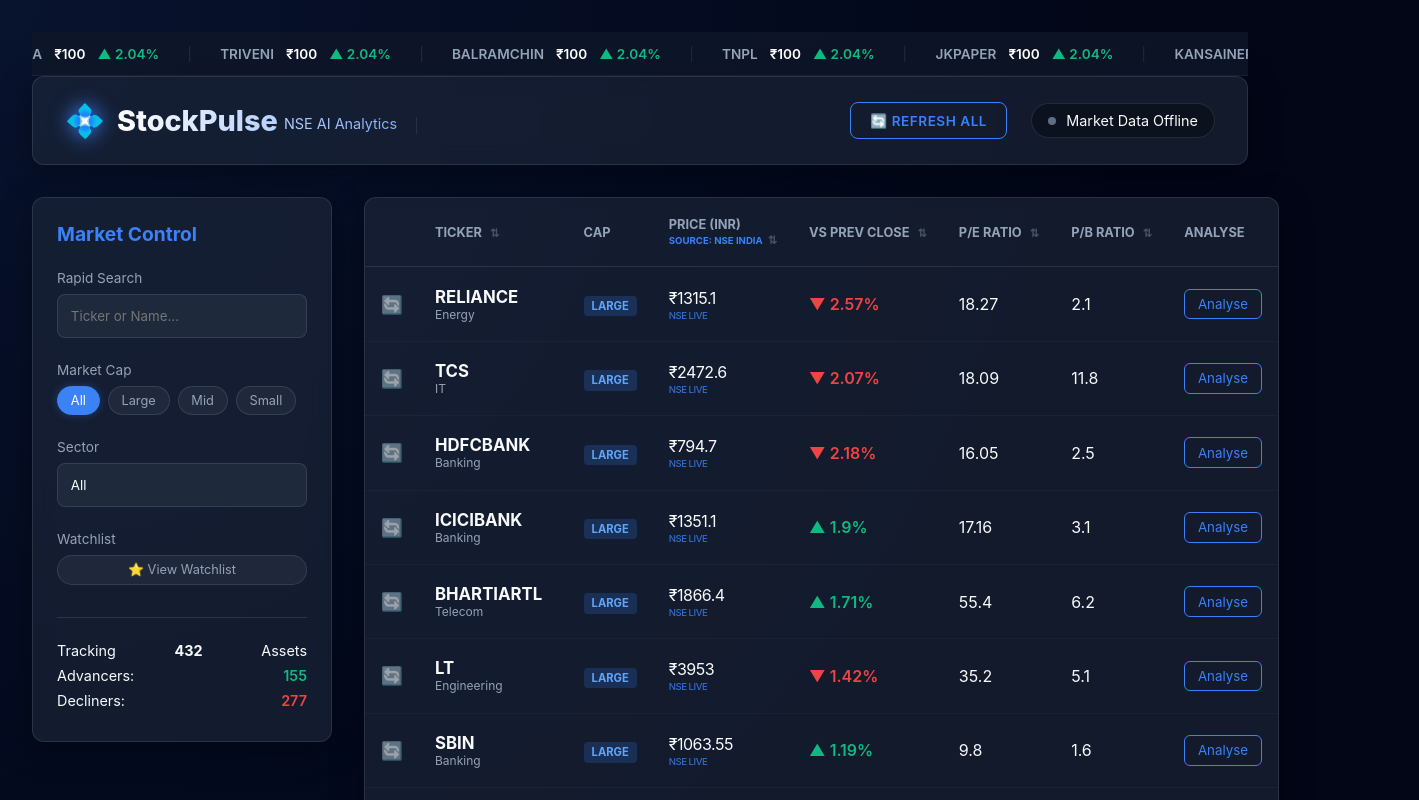
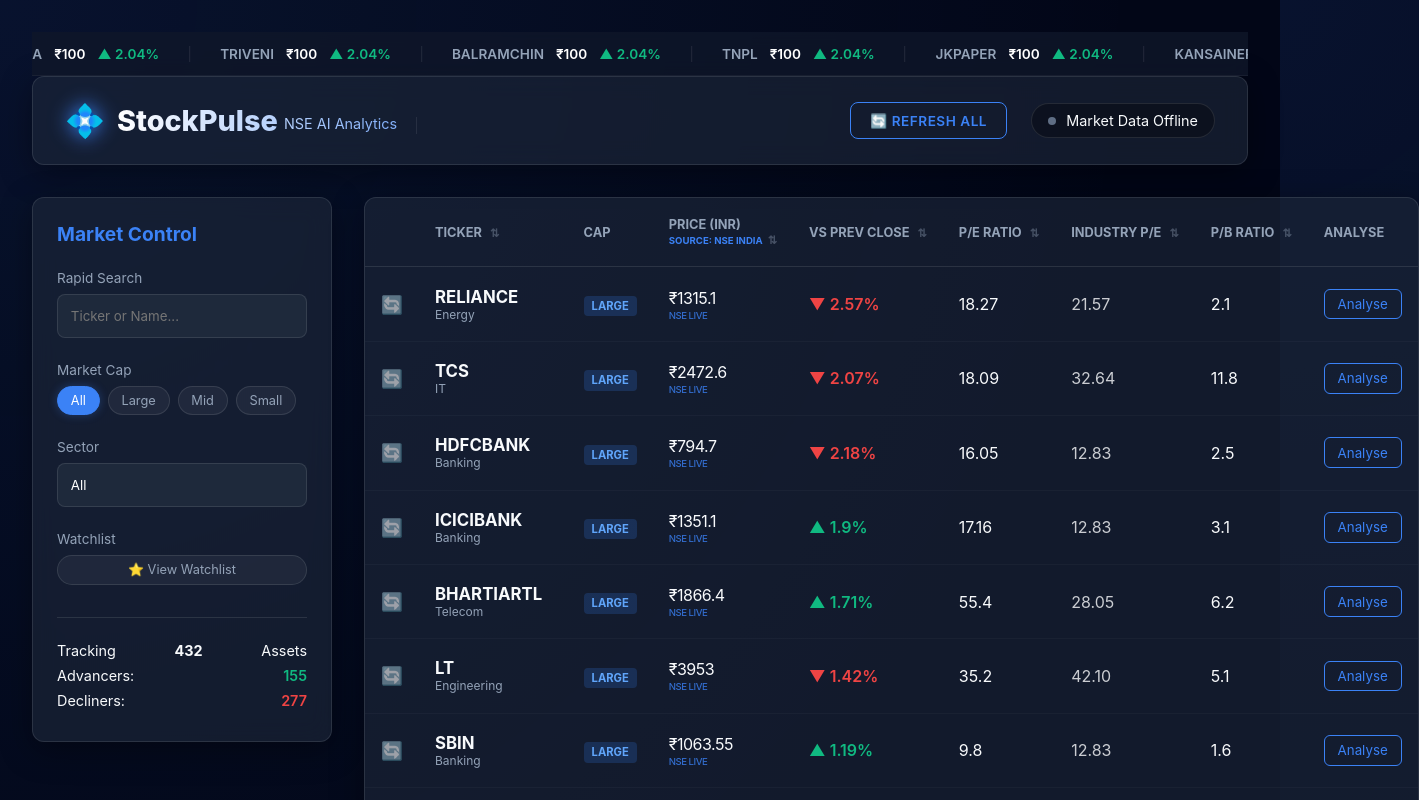
Before and after one commit to ShakyaPankaj1995/My-Screener-Site-, a React (Vite) app: page / in a window 1280 px wide. Shown: the top 800 px of the page, 1419 px wide, since content can reach past the window. Built offline with nearby package versions, Linux system fonts and the light colour scheme.

Commit message:
Feat: Dynamically calculate and display Industry P/E column in main dashboard table

```diff
--- a/src/App.jsx
+++ b/src/App.jsx
@@ -149,6 +149,24 @@
   const [sortConfig, setSortConfig] = useState({ key: null, dir: 'asc' });
 
   const sectors = useMemo(() => ['All', ...new Set(stocks.map(s => s.sector))], [stocks]);
+
+  const sectorPEs = useMemo(() => {
+    const secMap = {};
+    stocks.forEach(stock => {
+      if (!secMap[stock.sector]) secMap[stock.sector] = { total: 0, count: 0 };
+      const pe = parseFloat(stock.pe);
+      if (pe && pe > 0) {
+        secMap[stock.sector].total += pe;
+        secMap[stock.sector].count += 1;
+      }
+    });
+    const avg = {};
+    for (const sec in secMap) {
+      avg[sec] = secMap[sec].count > 0 ? (secMap[sec].total / secMap[sec].count).toFixed(2) : 'N/A';
+    }
+    return avg;
+  }, [stocks]);
+
   const caps = ['All', 'Large', 'Mid', 'Small'];
 
   const filteredStocks = useMemo(() => {
@@ -165,11 +183,17 @@
   const sortedStocks = useMemo(() => {
     if (!sortConfig.key) return filteredStocks;
     return [...filteredStocks].sort((a, b) => {
-      const va = parseFloat(a[sortConfig.key]) || 0;
-      const vb = parseFloat(b[sortConfig.key]) || 0;
+      let va, vb;
+      if (sortConfig.key === 'industryPE') {
+        va = parseFloat(sectorPEs[a.sector]) || 0;
+        vb = parseFloat(sectorPEs[b.sector]) || 0;
+      } else {
+        va = parseFloat(a[sortConfig.key]) || 0;
+        vb = parseFloat(b[sortConfig.key]) || 0;
+      }
       return sortConfig.dir === 'asc' ? va - vb : vb - va;
     });
-  }, [filteredStocks, sortConfig]);
+  }, [filteredStocks, sortConfig, sectorPEs]);
 
   const handleSort = (key) => {
     setSortConfig(prev => ({ key, dir: prev.key === key && prev.dir === 'asc' ? 'desc' : 'asc' }));
@@ -275,6 +299,7 @@
                   </th>
                   <th className="th-sort" onClick={() => handleSort('change')}>Vs Prev Close {sortIcon('change')}</th>
                   <th className="th-sort" onClick={() => handleSort('pe')}>P/E Ratio {sortIcon('pe')}</th>
+                  <th className="th-sort" onClick={() => handleSort('industryPE')}>Industry P/E {sortIcon('industryPE')}</th>
                   <th className="th-sort" onClick={() => handleSort('pb')}>P/B Ratio {sortIcon('pb')}</th>
                   <th>Analyse</th>
                 </tr>
@@ -311,6 +336,9 @@
                       </td>
                       <td>
                         <a href={nseLink} target="_blank" rel="noreferrer" className="value-link">{stock.pe}</a>
+                      </td>
+                      <td>
+                        <span className="value-link" style={{ opacity: 0.8, color: 'var(--text-dim)' }}>{sectorPEs[stock.sector] || 'N/A'}</span>
                       </td>
                       <td>
                         <a href={nseLink} target="_blank" rel="noreferrer" className="value-link">{stock.pb}</a>
```
